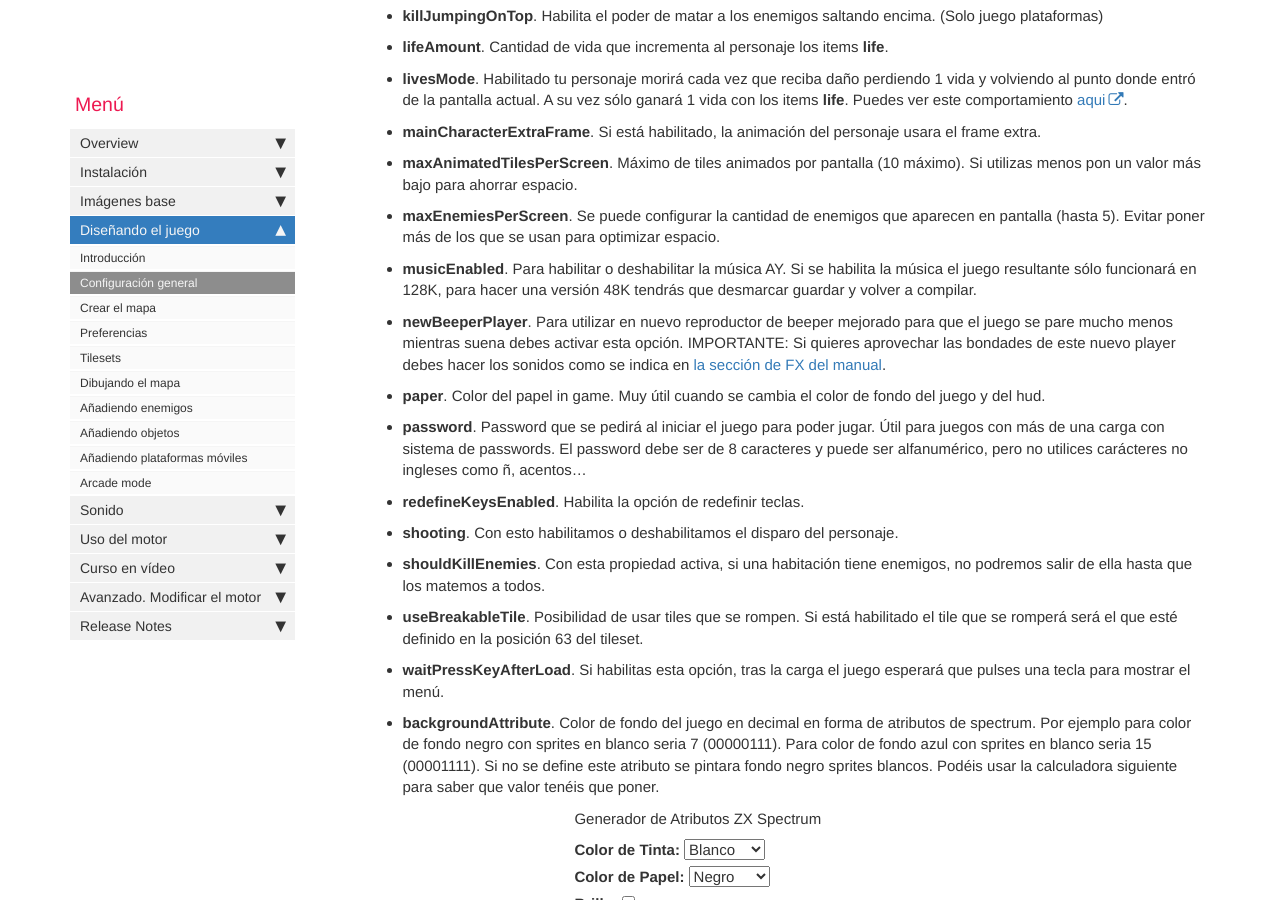
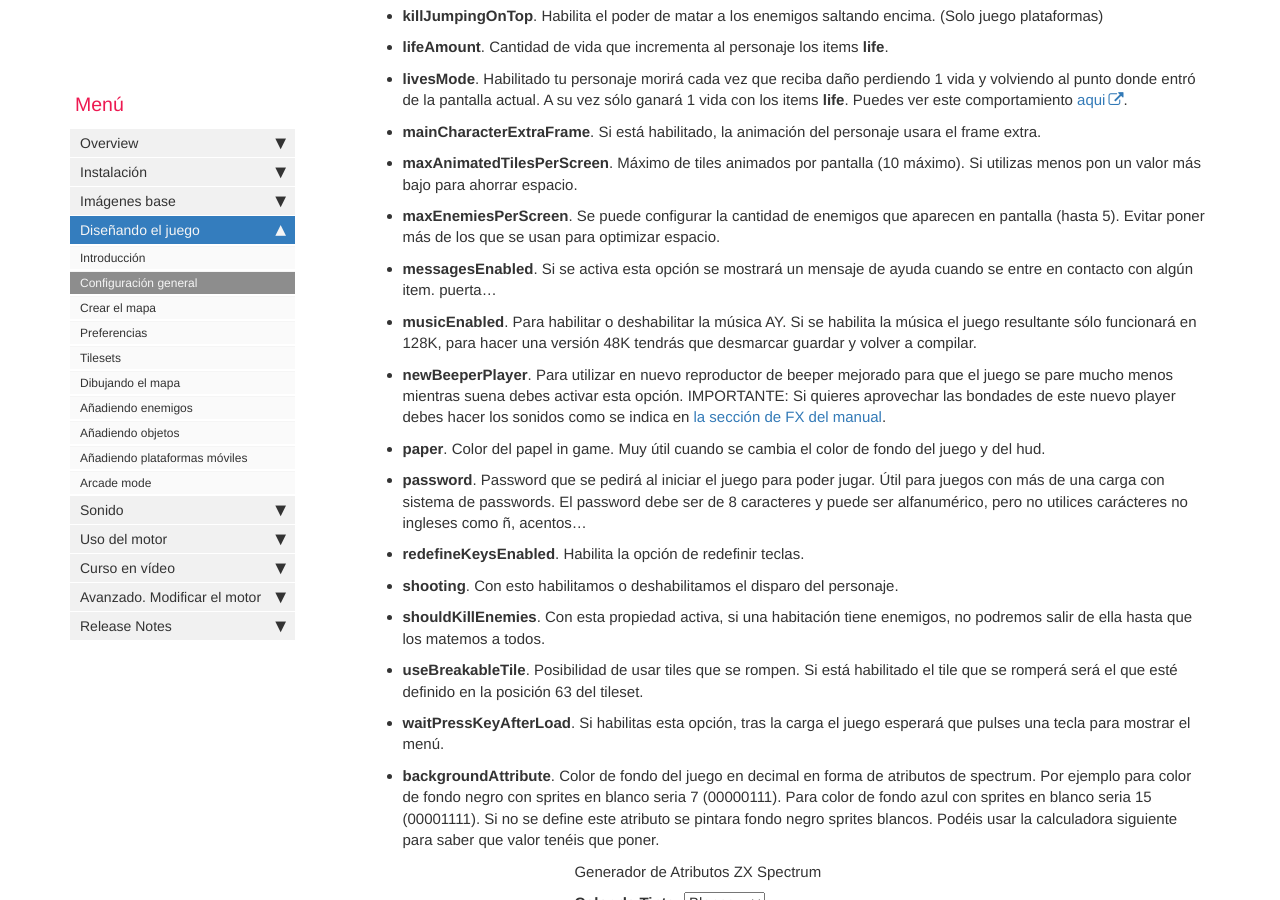
Before and after one commit to rtorralba/zx-game-maker-www, a Jekyll site: the page built from pages/mydoc/mydoc_tiled_general_configuration.md, in a window 1280 px wide and 900 px high, scrolled down 1261 px. Built offline with Jekyll 4.4.1, drawn with Linux system fonts in a browser that asks for light colours; comment, search, counter and statistics services are not loaded.

Commit message:
Add messagesEnabled property to display help messages for items

```diff
--- a/pages/mydoc/mydoc_tiled_general_configuration.md
+++ b/pages/mydoc/mydoc_tiled_general_configuration.md
@@ -46,6 +46,7 @@
 * **mainCharacterExtraFrame**. Si está habilitado, la animación del personaje usara el frame extra.
 * **maxAnimatedTilesPerScreen**. Máximo de tiles animados por pantalla (10 máximo). Si utilizas menos pon un valor más bajo para ahorrar espacio.
 * **maxEnemiesPerScreen**. Se puede configurar la cantidad de enemigos que aparecen en pantalla (hasta 5). Evitar poner más de los que se usan para optimizar espacio.
+* **messagesEnabled**. Si se activa esta opción se mostrará un mensaje de ayuda cuando se entre en contacto con algún item. puerta...
 * **musicEnabled**. Para habilitar o deshabilitar la música AY. Si se habilita la música el juego resultante sólo funcionará en 128K, para hacer una versión 48K tendrás que desmarcar guardar y volver a compilar.
 * **newBeeperPlayer**. Para utilizar en nuevo reproductor de beeper mejorado para que el juego se pare mucho menos mientras suena debes activar esta opción. IMPORTANTE: Si quieres aprovechar las bondades de este nuevo player debes hacer los sonidos como se indica en [la sección de FX del manual](/mydoc_sound_fx.html).
 * **paper**. Color del papel in game. Muy útil cuando se cambia el color de fondo del juego y del hud.
```
